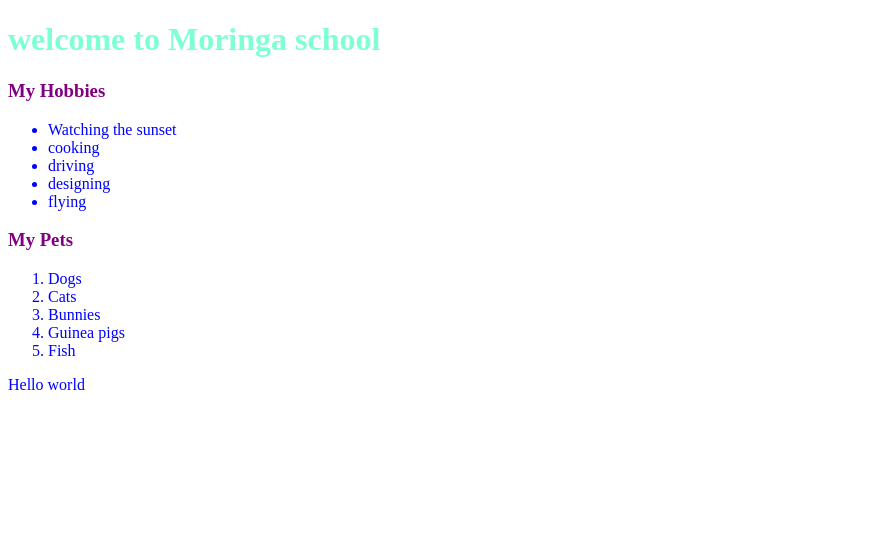
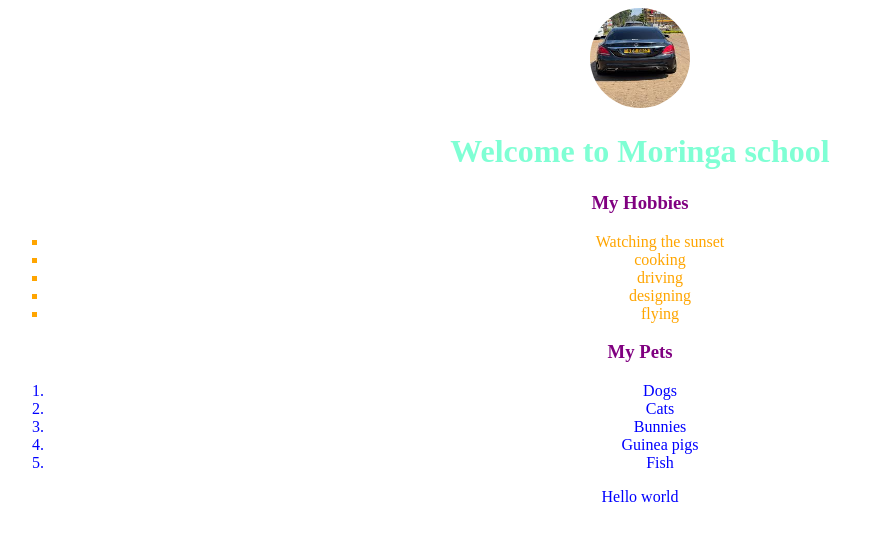
Before and after one commit to DanielKibunga/example, a plain HTML site: page index.html in a window 1280 px wide. Shown: the whole page, without its empty margins (0-883 px from the left). Drawn offline with Linux system fonts and the light colour scheme.

Commit message:
Added new changes

```diff
--- a/css/style.css/style.css
+++ b/css/style.css/style.css
@@ -7,3 +7,16 @@ h1{
 h3{
     color: purple
 }
+ul>li{
+    color: orange;
+    list-style-type: square;
+}
+img{
+    height: 100px;
+    width: 100px;
+    border-radius: 50px;
+    ;
+}
+body{
+    text-align: center;
+}
--- a/index.html
+++ b/index.html
@@ -7,7 +7,10 @@
 <link rel="stylesheet" href="css/style.css/style.css">
 <head>
     <body>
-        <h1>welcome to Moringa school</h1>
+        <div>
+            <img src="images/download.jpeg" alt="Daniel Kimani">
+        </div>
+        <h1>Welcome to Moringa school</h1>
     <h3>My Hobbies</h3>
     <ul>
         <li>Watching the sunset</li>
```
Also changed, not shown: images/download.jpeg (added).
